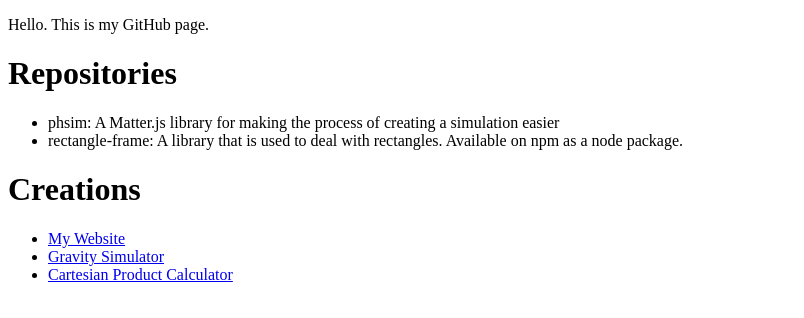
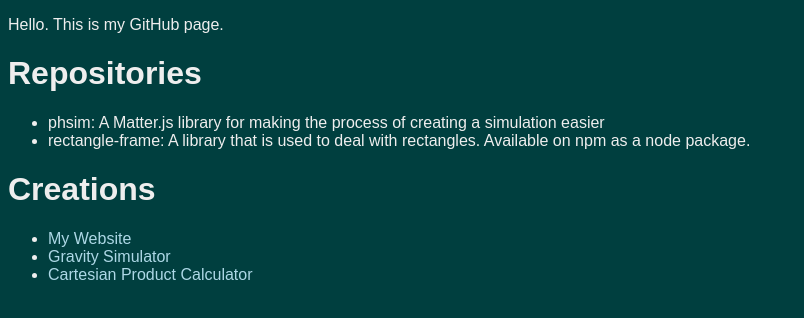
Before and after one commit to mjduniverse/mjduniverse.github.io, a plain HTML site: page index.html in a window 1280 px wide. Shown: the whole page, without its empty margins (0-804 px from the left). Drawn offline with Linux system fonts and the light colour scheme.

Commit message:
Update index.html

```diff
--- a/index.html
+++ b/index.html
@@ -4,6 +4,20 @@
     <title>Mjduniverse's GitHub Creations</title>
     <link rel="preconnect" href="https://fonts.gstatic.com">
 <link href="https://fonts.googleapis.com/css2?family=Open+Sans:wght@300&display=swap" rel="stylesheet">
+    <style>
+
+      body {
+        color: #eee;
+        background-color: #003f3f;
+        font-family: "open-sans", sans-serif
+      }
+
+      a {
+        color: lightblue;
+        text-decoration: none;
+      }
+
+    </style>
   </head>
   <body>
     <p>Hello. This is my GitHub page.</p>
```
